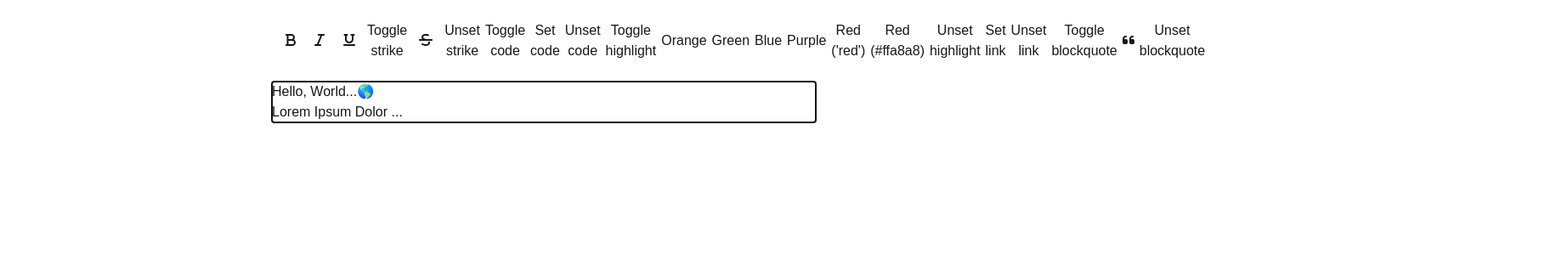
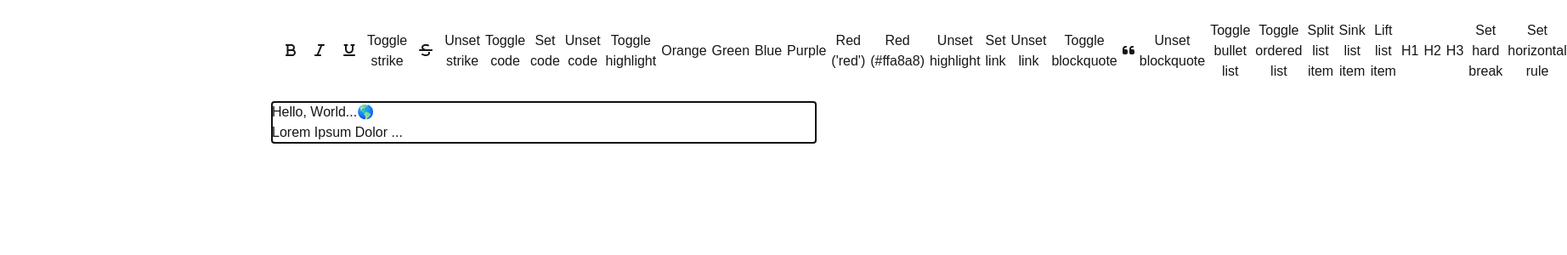
Before and after one commit to swagatobhaskar/simple-nextjs-tiptap, a Next.js app: page / in a window 1280 px wide. Shown: the top 300 px of the page at 85% size, 1844 px wide, since content can reach past the window. Built offline with nearby package versions, Linux system fonts and the light colour scheme.

Commit message:
WIP: Tiptap nodes and marks

```diff
--- a/app/components/Tiptap.jsx
+++ b/app/components/Tiptap.jsx
@@ -15,6 +15,14 @@ import Strike from '@tiptap/extension-strike'
 import Code from '@tiptap/extension-code'
 import Highlight from '@tiptap/extension-highlight'
 import Link from '@tiptap/extension-link'
+import BulletList from '@tiptap/extension-bullet-list'
+import ListItem from '@tiptap/extension-list-item'
+import Document from '@tiptap/extension-document'
+import Paragraph from '@tiptap/extension-paragraph'
+import Text from '@tiptap/extension-text'
+import Heading from '@tiptap/extension-heading'
+import HardBreak from '@tiptap/extension-hard-break'
+import HorizontalRule from '@tiptap/extension-horizontal-rule'
 
 
 const Tiptap = () => {
@@ -22,10 +30,19 @@ const Tiptap = () => {
         immediatelyRender: false,
         autofocus: true,
         extensions: [
+            Document,
+            Paragraph,
+            Text,
+            HardBreak,
+            HorizontalRule.configure({
+                HTMLAttributes: {
+                    class: 'my-4 cursor-pointer border-t-4 border-gray-600'
+                },
+            }),
             StarterKit.configure({
-            heading: {
-                levels: [1, 2],
-            },
+                heading: {
+                    levels: [1, 2],
+                },
             }),
             Blockquote.configure({
                 HTMLAttributes: {
@@ -63,6 +80,16 @@ const Tiptap = () => {
                 },
                 isAllowedUri: (url, ctx) => ctx.defaultValidate(url) && !url.startsWith('./'),
                 shouldAutoLink: (url) => url.startsWith('https://'),
+            }),
+            BulletList.configure({
+                itemTypeName: 'listItem',
+                HTMLAttributes: {
+                    class: 'pl-2 list-disc list-inside'
+                },
+            }),
+            ListItem,
+            Heading.configure({
+                levels: [1, 2, 3],
             }),
         ],
         content: '  \
@@ -241,6 +268,62 @@ const Tiptap = () => {
                 >
                     Unset blockquote
                 </button>
+                {/* BulletList */}
+                <button
+                    onClick={() => editor.chain().focus().toggleBulletList().run()}
+                    className={editor.isActive('bulletList') ? 'is-active' : ''}
+                >
+                    Toggle bullet list
+                </button>
+                 <button
+                    onClick={() => editor.chain().focus().toggleOrderedList().run()}
+                    className={editor.isActive('orderedList') ? 'is-active' : ''}
+                >
+                    Toggle ordered list
+                </button>
+                <button
+                    onClick={() => editor.chain().focus().splitListItem('listItem').run()}
+                    disabled={!editor.can().splitListItem('listItem')}
+                >
+                    Split list item
+                </button>
+                <button
+                    onClick={() => editor.chain().focus().sinkListItem('listItem').run()}
+                    disabled={!editor.can().sinkListItem('listItem')}
+                >
+                    Sink list item
+                </button>
+                <button
+                    onClick={() => editor.chain().focus().liftListItem('listItem').run()}
+                    disabled={!editor.can().liftListItem('listItem')}
+                >
+                    Lift list item
+                </button>
+                {/* Heading */}
+                <button
+                    onClick={() => editor.chain().focus().toggleHeading({ level: 1 }).run()}
+                    className={editor.isActive('heading', { level: 1 }) ? 'is-active' : ''}
+                >
+                    H1
+                </button>
+                <button
+                    onClick={() => editor.chain().focus().toggleHeading({ level: 2 }).run()}
+                    className={editor.isActive('heading', { level: 2 }) ? 'is-active' : ''}
+                >
+                    H2
+                </button>
+                <button
+                    onClick={() => editor.chain().focus().toggleHeading({ level: 3 }).run()}
+                    className={editor.isActive('heading', { level: 3 }) ? 'is-active' : ''}
+                >
+                    H3
+                </button>
+                {/* HardBreak */}
+                <button onClick={() => editor.chain().focus().setHardBreak().run()}>Set hard break</button>
+                {/* HorizontalRule */}
+                <button onClick={() => editor.chain().focus().setHorizontalRule().run()}>
+                    Set horizontal rule
+                </button>
             </div>
             <EditorContent editor={editor} />
         </div>
```
Also changed, not shown: package.json (+8 -0 lines), 2 other files (tests, documents, lock files or other folders).
